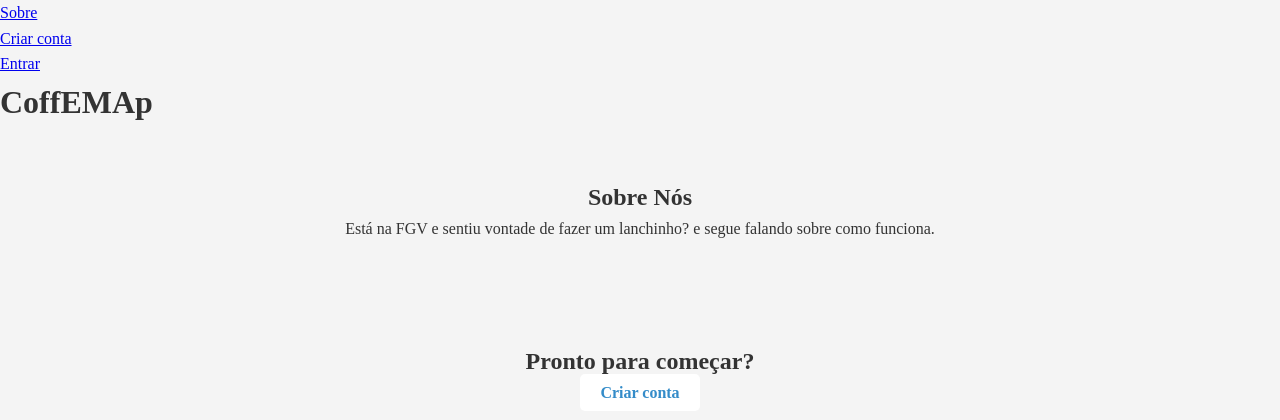
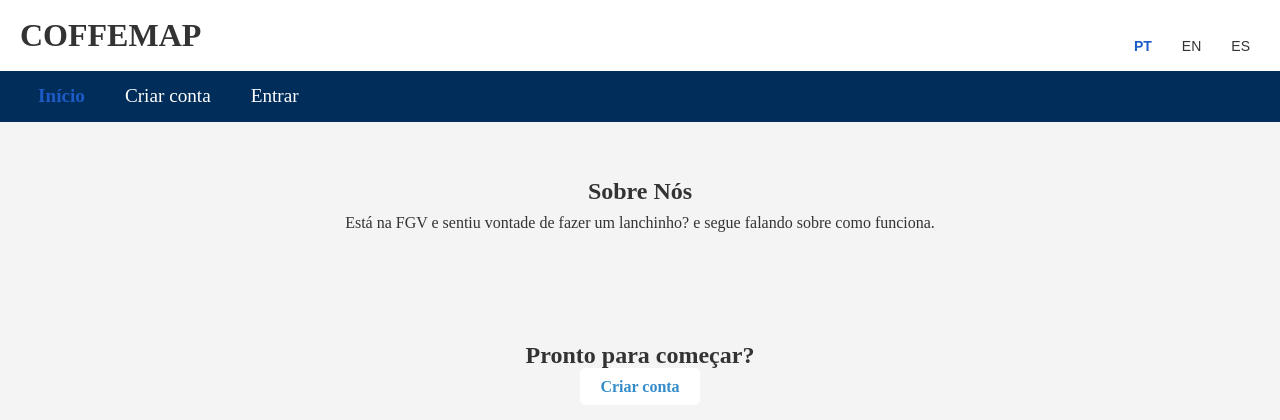
Before and after one commit to ddanieldma/software-engineering, a Flask app: page / in a window 1280 px wide. Shown: the top 420 px of the page. Run offline with Flask 3, Linux system fonts and the light colour scheme.

```diff
--- a/src/webpage/templates/index.html
+++ b/src/webpage/templates/index.html
@@ -7,17 +7,25 @@
     <link rel="stylesheet" href="../static/style.css">
 </head>
 <body>
+    <header>
+        <div class="top-bar">
+            <h1>COFFEMAP</h1>
+            <div class="header-options">
+                <div class="language-buttons">
+                    <button class="active">PT</button>
+                    <button>EN</button>
+                    <button>ES</button>
+                </div>
 
-    <header>
-        <nav>
+            </div>
+        </div>
+        <nav class="navbar">
             <ul> <!-- Menu de navegação -->
-                <li><a href="index.html">Sobre</a></li>
-                <li><a href="register.html">Criar conta</a></li>
-                <li><a href="entrar.html">Entrar</a></li>
+                <li><a href="index.html" class="active">Início</a></li>
+                <li><a href="register.html" >Criar conta</a></li>
+                <li><a href="login.html">Entrar</a></li>
             </ul>
         </nav>
-        <h1>CoffEMAp</h1>
-
     </header>
 
     <section id="sobre"> <!-- Seção de informações sobre o projeto -->
--- a/src/webpage/templates/register.html
+++ b/src/webpage/templates/register.html
@@ -22,11 +22,11 @@
     <nav class="navbar">
         <ul> <!-- Menu de navegação -->
             <li><a href="index.html">Início</a></li>
-            <li><a href="create_account.html" class="active">Criar conta</a></li>
-            <li><a href="entrar.html">Entrar</a></li>
+            <li><a href="register.html" class="active">Criar conta</a></li>
+            <li><a href="login.html">Entrar</a></li>
         </ul>
     </nav>
-</header>
+  </header>
 
     <!-- Display flash messages if they exist -->
     {% with messages = get_flashed_messages(with_categories=true) %}
```
Also changed, not shown: src/webpage/templates/login.html (+30 -4 lines).
